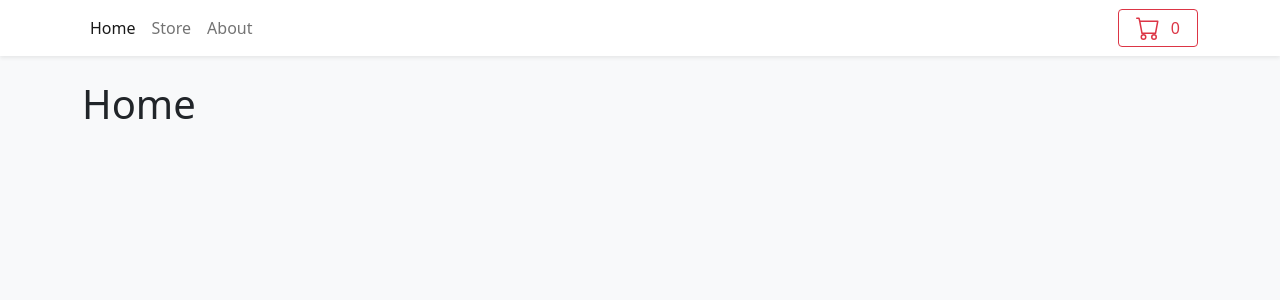
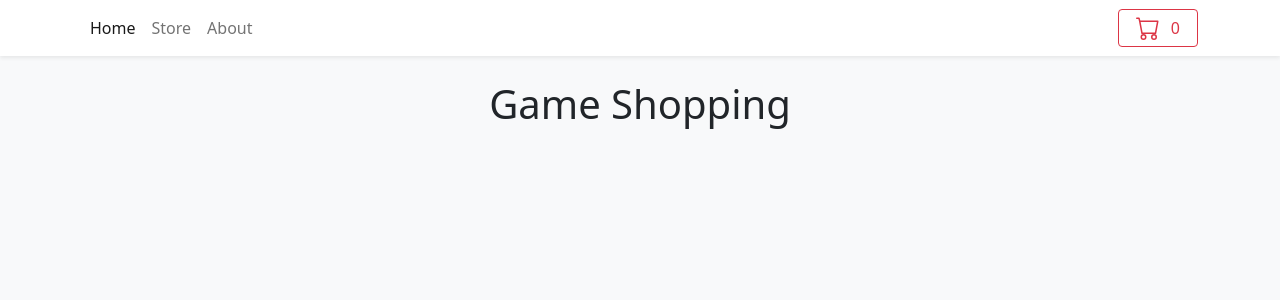
Before and after one commit to nfo94/game-cart, a React (Vite) app: page / in a window 1280 px wide. Shown: the top 300 px of the page. Built offline with nearby package versions, Linux system fonts and the light colour scheme; no server answers; what miragejs would draw is missing.

Commit message:
refactor: minor semantic adjustments

```diff
--- a/src/pages/Home.tsx
+++ b/src/pages/Home.tsx
@@ -1,3 +1,7 @@
 export function Home() {
-  return <h1>Home</h1>;
+  return (
+    <main className="d-flex justify-content-center">
+      <h1>Game Shopping</h1>
+    </main>
+  );
 }
--- a/src/pages/Store.tsx
+++ b/src/pages/Store.tsx
@@ -7,7 +7,7 @@
   const { storedItems } = useShoppingCart();
 
   return (
-    <>
+    <main>
       <h1>Store</h1>
       <Row md={2} xs={1} lg={3} className={"g-3"}>
         {storedItems.map((item) => (
@@ -21,6 +21,6 @@
           </Col>
         ))}
       </Row>
-    </>
+    </main>
   );
 }
```
